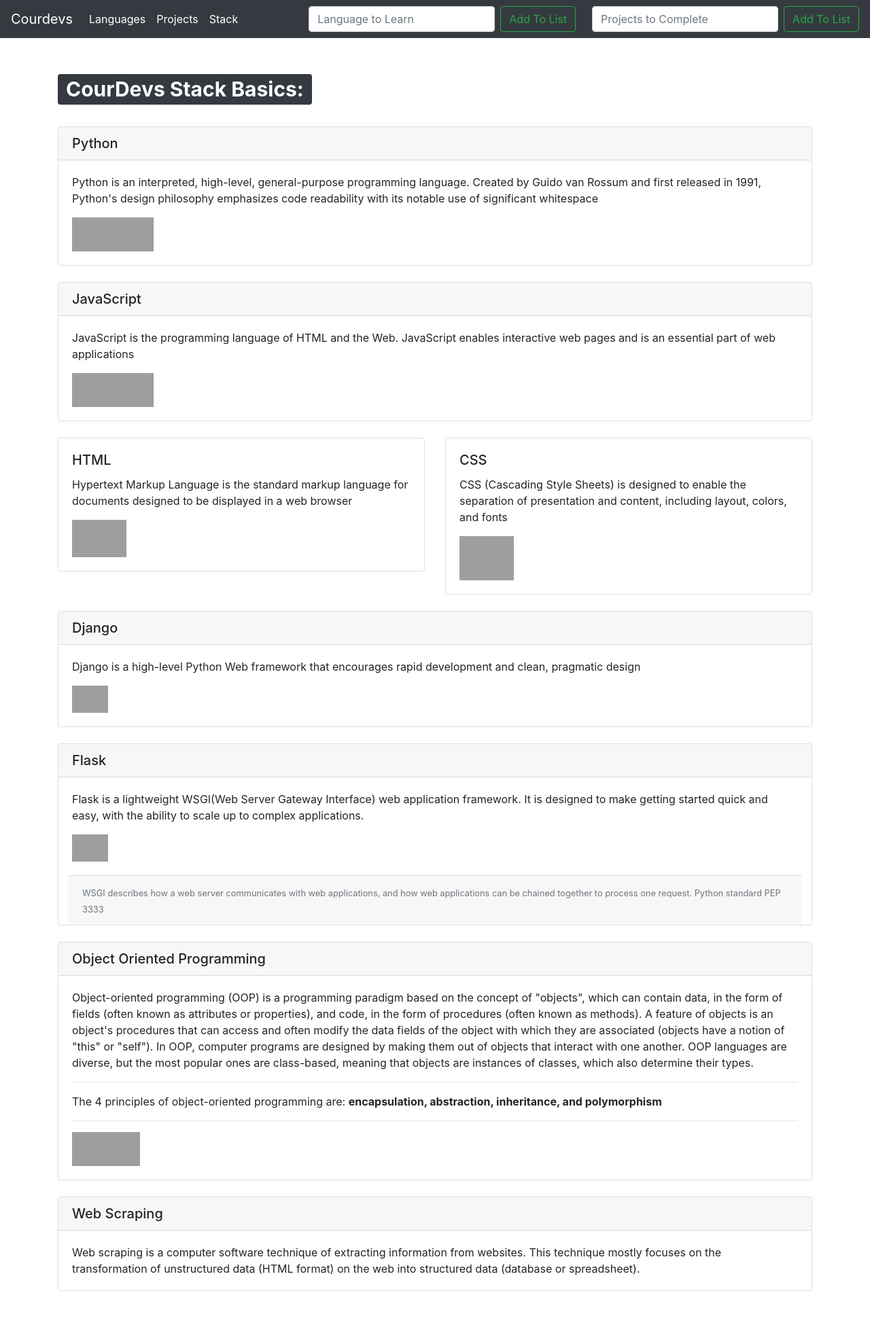
After one commit to courthub74/ToDoList-Two, a Django app: page /basics/ in a window 1280 px wide. The commit adds this page. Shown: the whole page at 68% size. Run offline with Django 3.2, Linux system fonts and the light colour scheme; some libraries are stand-ins or nearby versions; grey boxes are pictures that could not be loaded.

Commit message:
Stack Basics added

```diff
--- a/todoTwo/templates/base.html
+++ b/todoTwo/templates/base.html
@@ -37,6 +37,10 @@
       <li class="nav-item active">
         <a class="nav-link" href="{% url 'projects' %}">Projects<span class="sr-only">(current)</span></a>
       </li>
+
+      <li class="nav-item active">
+        <a class="nav-link" href="{% url 'basics' %}">Stack<span class="sr-only">(current)</span></a>
+      </li>
     </ul>
 
 
--- /dev/null
+++ b/todoTwo/templates/basics.html
@@ -0,0 +1,161 @@
+{% extends 'base.html' %}
+
+{% block content %}
+
+	<html lang="en">
+		<head>
+		    <meta charset="UTF-8">
+		    <meta name="viewport" content="width=device-width, initial-scale=1.0">
+		    <title>Basics</title>
+
+		    <!--CSS-->
+		    <link rel="stylesheet" href="https://stackpath.bootstrapcdn.com/bootstrap/4.5.0/css/bootstrap.min.css" integrity="sha384-9aIt2nRpC12Uk9gS9baDl411NQApFmC26EwAOH8WgZl5MYYxFfc+NcPb1dKGj7Sk" crossorigin="anonymous">
+
+		</head>
+<body>
+    <br>
+    <div class="container">
+        <h1><span class="badge badge-dark">CourDevs Stack Basics:</span></h1>
+    </div>
+    <br>
+
+    <!--Python-->
+    <div class="container">
+        <div class="card">
+            <h5 class="card-header">Python</h5>
+            <div class="card-body">
+            <p class="card-text">Python is an interpreted, high-level, general-purpose programming language. Created by Guido van Rossum and first released in 1991, Python's design philosophy emphasizes code readability with its notable use of significant whitespace</p>
+            <a href="https://www.python.org/"><img src="https://external-content.duckduckgo.com/iu/?u=https%3A%2F%2Fwww.digitaldesignjournal.com%2Fwp-content%2Fuploads%2F2018%2F07%2FPython-Programming-Wallpaper_1.jpg&f=1&nofb=1" height="50" width="120" alt="python.org"></a>
+            </div>
+        </div>
+    </div>
+
+    <br>
+
+    <!--JavaScript-->
+    <div class="container">
+		<div class="card">
+		  <h5 class="card-header">JavaScript</h5>
+		  <div class="card-body">
+		    <p class="card-text">JavaScript is the programming language of HTML and the Web.
+		      JavaScript enables interactive web pages and is an essential part of web applications</p>
+		    <a href="https://www.javascript.com/"><img src="https://external-content.duckduckgo.com/iu/?u=https%3A%2F%2Fcdn-images-1.medium.com%2Fmax%2F1200%2F1*H-25KB7EbSHjv70HXrdl6w.png&f=1&nofb=1" height="50" width="120"></a>
+		  </div>
+		</div>
+	</div>
+
+	<br>
+
+	   <!--HTML/CSS-->
+    <div class="container">
+	    <div class="row">
+		  <div class="col-sm-6">
+		    <div class="card">
+		      <div class="card-body">
+		        <h5 class="card-title">HTML</h5>
+		        <p class="card-text">Hypertext Markup Language is the standard markup language for documents designed to be displayed in a web browser</p>
+		        <a href="#"><img src="https://external-content.duckduckgo.com/iu/?u=http%3A%2F%2Fwww.w3.org%2Fhtml%2Flogo%2Fdownloads%2FHTML5_Logo_512.png&f=1&nofb=1" height="55" width="80"></a>
+		      </div>
+		    </div>
+		  </div>
+		  <div class="col-sm-6">
+		    <div class="card">
+		      <div class="card-body">
+		        <h5 class="card-title">CSS</h5>
+		        <p class="card-text">CSS (Cascading Style Sheets) is designed to enable the separation of presentation and content, including layout, colors, and fonts</p>
+		        <a href="#"><img src="https://external-content.duckduckgo.com/iu/?u=https%3A%2F%2Fcdn.freebiesupply.com%2Flogos%2Flarge%2F2x%2Fcss3-logo-png-transparent.png&f=1&nofb=1" height="65" width="80"></a>
+		      </div>
+		    </div>
+		  </div>
+		</div>
+	</div>
+
+	<br>
+
+    <!--Django-->
+    <div class="container">
+        <div class="card">
+            <h5 class="card-header">Django</h5>
+            <div class="card-body">
+            <p class="card-text">Django is a high-level Python Web framework that encourages rapid development and clean, pragmatic design</p>
+            <a href="https://www.djangoproject.com/"><img src="https://external-content.duckduckgo.com/iu/?u=http%3A%2F%2Fwww.vizteams.com%2Fwp-content%2Fuploads%2F2014%2F04%2Fdjango.png&f=1&nofb=1" height="40" alt="Django"></a>
+            </div>
+        </div>
+    </div>
+
+    <br>
+
+    <!--Flask-->
+    <div class="container">
+        <div class="card">
+            <h5 class="card-header">Flask</h5>
+            <div class="card-body">
+            <p class="card-text">Flask is a lightweight WSGI(Web Server Gateway Interface) web application framework.
+            	It is designed to make getting started quick and easy,
+            	with the ability to scale up to complex applications.</p>
+            <a href="https://flask.palletsprojects.com/en/1.1.x/"><img src="https://flask.palletsprojects.com/en/1.1.x/_images/flask-logo.png" height="40" alt="Flask"></a>
+            <br>
+            </div>
+            <div class="container">
+	            <div class="card-footer text-muted">
+				    <small>WSGI describes how a web server communicates with web applications,
+				    	and how web applications can be chained together to process one request.
+						Python standard PEP 3333</small>
+				 </div>
+			 </div>
+        </div>
+    </div>
+
+    <br>
+
+    <!--OOP-->
+    <div class="container">
+        <div class="card">
+            <h5 class="card-header">Object Oriented Programming</h5>
+            <div class="card-body">
+            <p class="card-text">Object-oriented programming (OOP) is a programming paradigm based on the concept of "objects", which can contain data,
+                in the form of fields (often known as attributes or properties),
+                and code, in the form of procedures (often known as methods). A feature of objects is an object's procedures that can access and often
+                modify the data fields of the object with which they are associated (objects have a notion of "this" or "self").
+                In OOP, computer programs are designed by making them out of objects that interact with one another. OOP languages are diverse,
+                but the most popular ones are class-based, meaning that objects are instances of classes, which also determine their types.
+                <hr>
+                The 4 principles of object-oriented programming are: <strong>encapsulation, abstraction, inheritance, and polymorphism</strong></p>
+                <hr>
+            <a href="https://www.freecodecamp.org/news/object-oriented-programming-concepts-21bb035f7260/"><img src="https://external-content.duckduckgo.com/iu/?u=https%3A%2F%2Fblog.hyperiondev.com%2Fwp-content%2Fuploads%2F2019%2F01%2FBlog-Object-Oriented-Programming.jpg&f=1&nofb=1" height="50" width="100" alt="python.org"></a>
+            </div>
+        </div>
+    </div>
+
+
+    <br>
+
+    <!--Web Scraping-->
+    <div class="container">
+    <div class="card">
+	  <h5 class="card-header">Web Scraping</h5>
+	  <div class="card-body">
+	    <p class="card-text">Web scraping is a computer software technique of extracting information from websites.
+	    This technique mostly focuses on the transformation of unstructured data (HTML format) on the web into structured data (database or spreadsheet).</p>
+	    <!-- <a href="#" class="btn btn-primary">Go somewhere</a> -->
+	  </div>
+	</div>
+	</div>
+
+    <br>
+
+	<br><br>
+
+
+</body>
+
+<script src="https://code.jquery.com/jquery-3.5.1.slim.min.js" integrity="sha384-DfXdz2htPH0lsSSs5nCTpuj/zy4C+OGpamoFVy38MVBnE+IbbVYUew+OrCXaRkfj" crossorigin="anonymous"></script>
+<script src="https://cdn.jsdelivr.net/npm/popper.js@1.16.0/dist/umd/popper.min.js" integrity="sha384-Q6E9RHvbIyZFJoft+2mJbHaEWldlvI9IOYy5n3zV9zzTtmI3UksdQRVvoxMfooAo" crossorigin="anonymous"></script>
+<script src="https://stackpath.bootstrapcdn.com/bootstrap/4.5.0/js/bootstrap.min.js" integrity="sha384-OgVRvuATP1z7JjHLkuOU7Xw704+h835Lr+6QL9UvYjZE3Ipu6Tp75j7Bh/kR0JKI" crossorigin="anonymous"></script>
+</html>
+
+
+
+
+
+{% endblock %}
--- a/todoTwo/urls.py
+++ b/todoTwo/urls.py
@@ -13,4 +13,5 @@
 	path('cross_off_project/<list_id>', views.cross_off_project, name='cross_off_project'),
 	path('uncross_project/<list_id>', views.uncross_project, name='uncross_project'),
 	path('projedit/<list_id>', views.projedit, name='projedit'),
+	path('basics/', views.basics, name='basics'),
 ]
--- a/todoTwo/views.py
+++ b/todoTwo/views.py
@@ -5,6 +5,10 @@
 from django.http import HttpResponseRedirect
 
 # Create your views here.
+
+#BASICS
+def basics(request):
+	return render(request, 'basics.html', {})
 
 #TODOLIST
 def todo(request):
```
